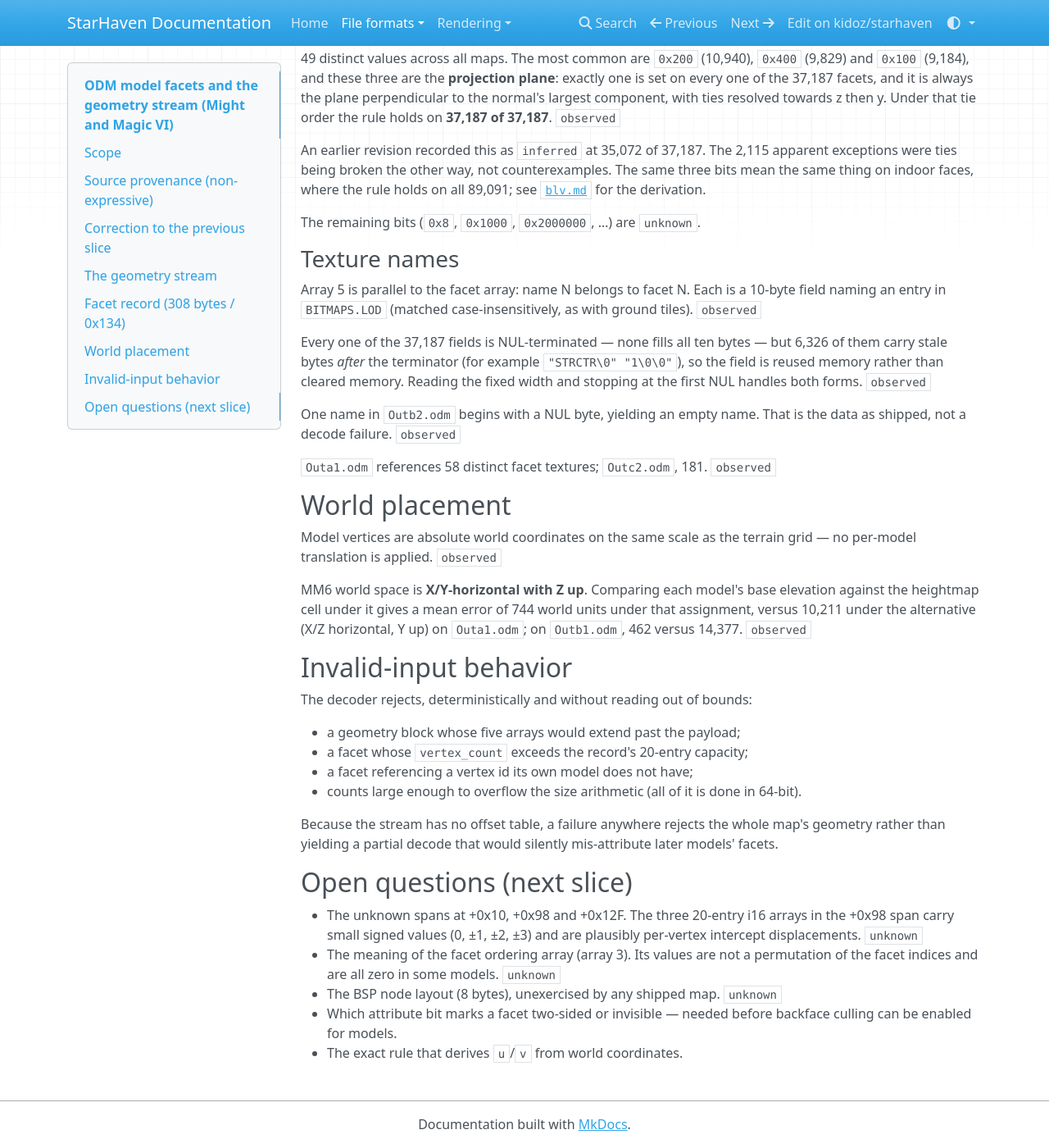
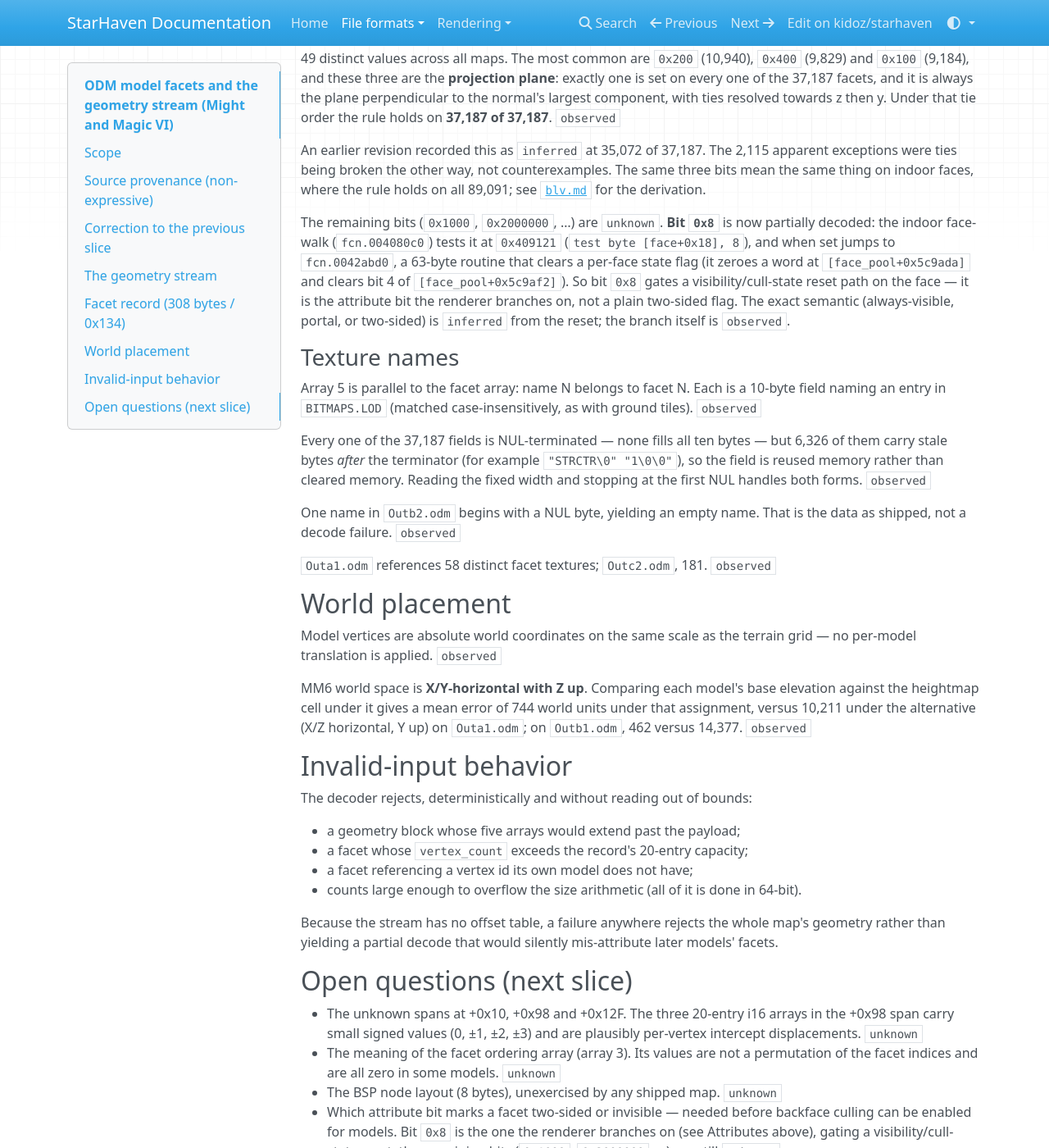
Before and after one commit to kidoz/starhaven, an MkDocs documentation site: the page built from docs/formats/odm-model-facets.md, in a window 1280 px wide and 1400 px high, scrolled down 3035 px. Shown: the whole window at 82% size. Built offline with MkDocs 1.6.1, drawn with Linux system fonts in a browser that asks for light colours; nearby versions of some CDN libraries; some of the changed text lies outside the part shown.

Commit message:
Mark the bit the renderer tests on each face and the target column it cannot pin

```diff
--- a/docs/formats/odm-model-facets.md
+++ b/docs/formats/odm-model-facets.md
@@ -141,7 +141,15 @@ apparent exceptions were ties being broken the other way, not counterexamples.
 The same three bits mean the same thing on indoor faces, where the rule holds
 on all 89,091; see [`blv.md`](blv.md) for the derivation.
 
-The remaining bits (`0x8`, `0x1000`, `0x2000000`, …) are `unknown`.
+The remaining bits (`0x1000`, `0x2000000`, …) are `unknown`. **Bit `0x8`** is
+now partially decoded: the indoor face-walk (`fcn.004080c0`) tests it at
+`0x409121` (`test byte [face+0x18], 8`), and when set jumps to `fcn.0042abd0`,
+a 63-byte routine that clears a per-face state flag (it zeroes a word at
+`[face_pool+0x5c9ada]` and clears bit 4 of `[face_pool+0x5c9af2]`). So bit
+`0x8` gates a visibility/cull-state reset path on the face — it is the
+attribute bit the renderer branches on, not a plain two-sided flag. The exact
+semantic (always-visible, portal, or two-sided) is `inferred` from the reset;
+the branch itself is `observed`.
 
 ### Texture names
 
@@ -195,5 +203,7 @@ mis-attribute later models' facets.
   permutation of the facet indices and are all zero in some models. `unknown`
 - The BSP node layout (8 bytes), unexercised by any shipped map. `unknown`
 - Which attribute bit marks a facet two-sided or invisible — needed before
-  backface culling can be enabled for models.
+  backface culling can be enabled for models. Bit `0x8` is the one the renderer
+  branches on (see Attributes above), gating a visibility/cull-state reset; the
+  remaining bits (`0x1000`, `0x2000000`, …) are still `unknown`.
 - The exact rule that derives `u`/`v` from world coordinates.
```
Also changed, not shown: docs/formats/text-tables.md (+6 -1 lines).
